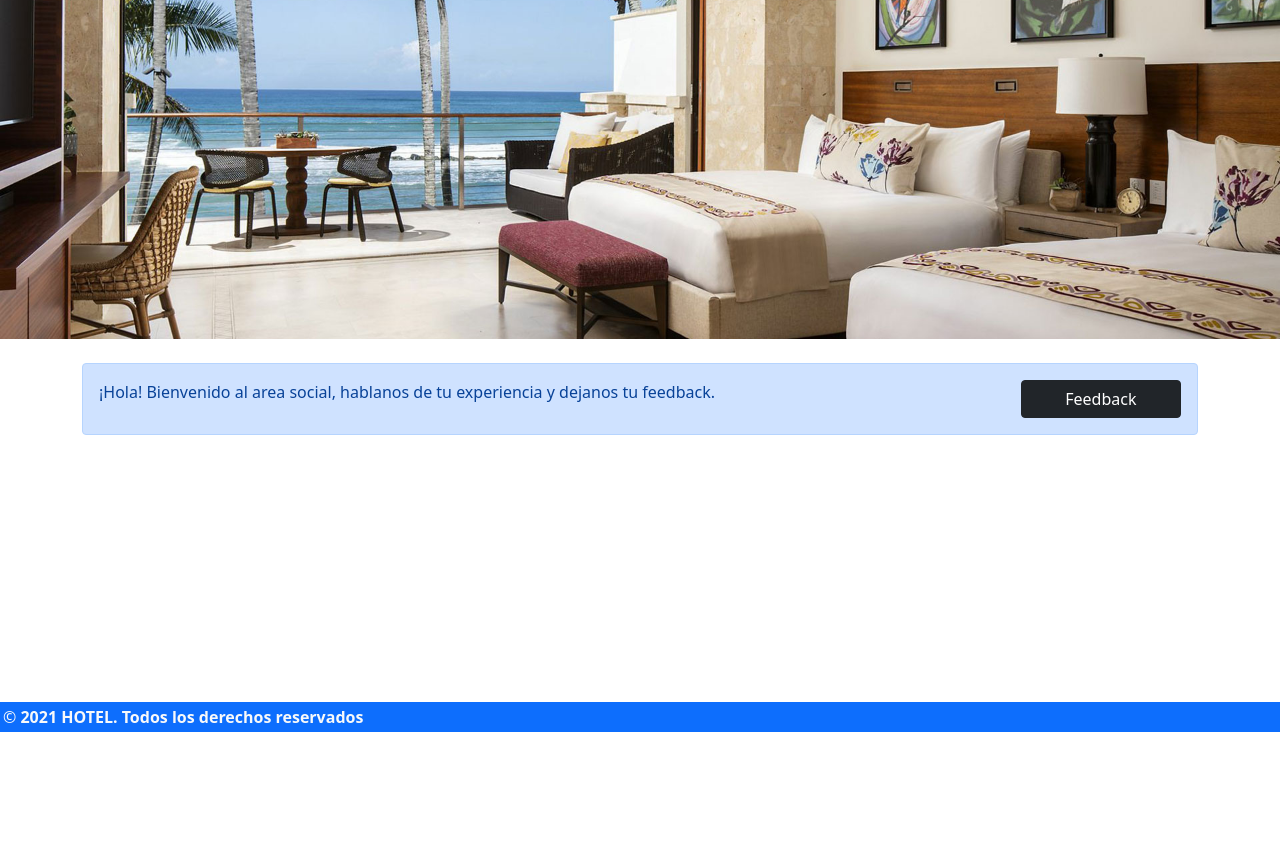
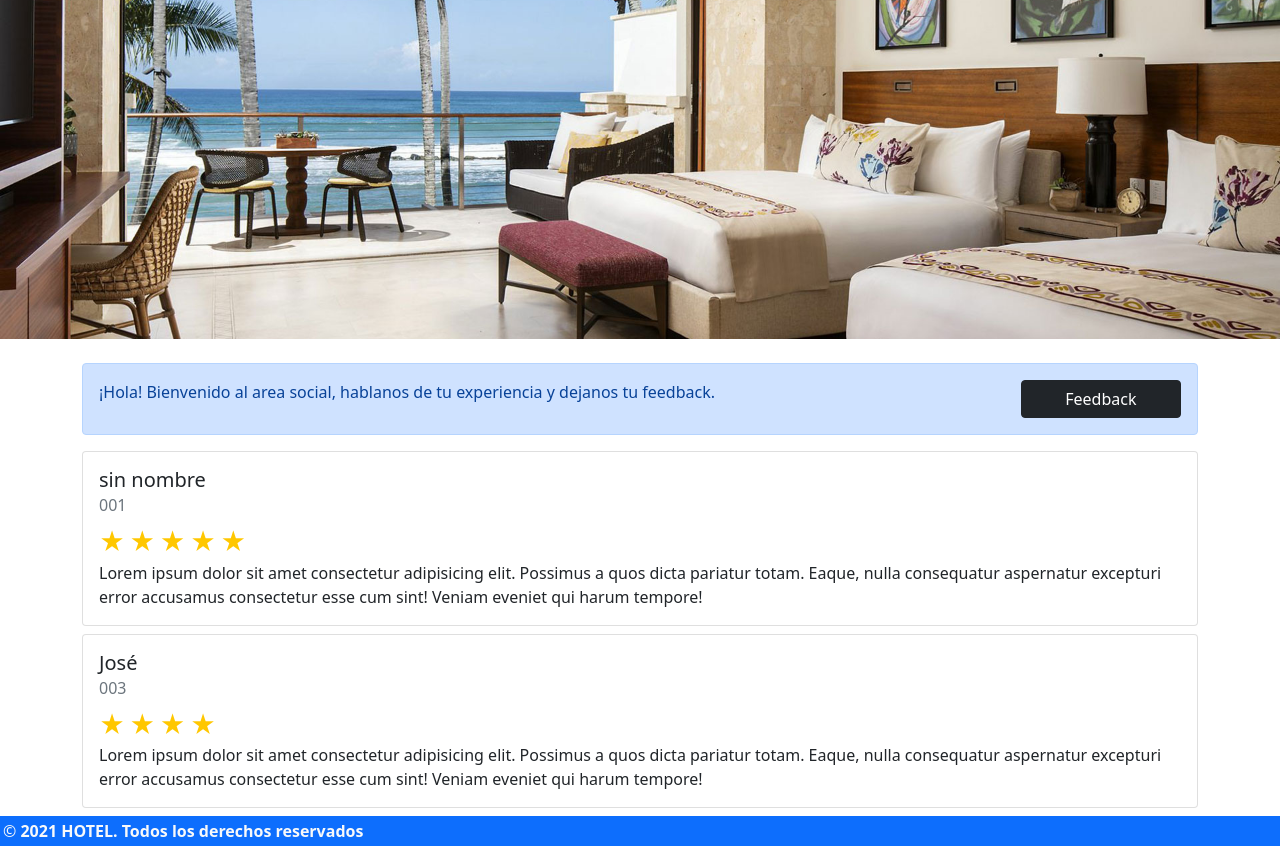
Before and after one commit to canielcm/hotelTeam3, a Flask app: page /feed in a window 1280 px wide. Shown: the part 66-912 px from the top of the page. Before the commit the page ends 798 px from the top, so only its background shows below. Run offline with Flask 2, Linux system fonts and the light colour scheme.

Commit message:
feedpage ended

```diff
--- a/static/css/feedback.css
+++ b/static/css/feedback.css
@@ -12,20 +12,28 @@
   padding: 0 10px;
 }
 .rate:not(:checked) > input {
-  position:absolute;
-  top:-9999px;
+  position: absolute;
+  top: -9999px;
 }
 .rate:not(:checked) > label {
-  float:right;
-  width:1em;
-  overflow:hidden;
-  white-space:nowrap;
-  cursor:pointer;
-  font-size:40px;
-  color:#ccc;
+  float: right;
+  width: 1em;
+  overflow: hidden;
+  white-space: nowrap;
+  cursor: pointer;
+  font-size: 40px;
+  color: #ccc;
+}
+.star::before {
+  content: "★";
+  color: #ffc700;
+  font-size: 25px;
+}
+.yellow {
+  color: #ffc700;
 }
 .rate:not(:checked) > label:before {
-  content: '★ ';
+  content: "★ ";
 }
 .rate > input:checked ~ label {
   color: #ffc700;
@@ -42,6 +50,6 @@
   color: #c59b08;
 }
 
-.offcanvas-xl{
+.offcanvas-xl {
   height: 50vh !important;
 }
--- a/templates/feedback.html
+++ b/templates/feedback.html
@@ -1,5 +1,18 @@
-{% extends 'models/loggedIn.model.html' %} {% block title %} Feedback {%
-endblock title%} {% block stylecdn %}
+{% macro feedback(number="001",rating=5, name="sin nombre", text="Lorem ipsum dolor sit amet consectetur adipisicing elit. Possimus a quos dicta pariatur totam. Eaque, nulla consequatur aspernatur excepturi error accusamus consectetur esse cum sint! Veniam eveniet qui harum tempore!") -%}
+<div>
+  <div class="card mb-2">
+    <div class="card-body">
+      <h5 class="card-title">{{name}}</h5>
+      <h6 class="card-subtitle mb-2 text-muted">{{number}}</h6>
+      {% for i in range(rating) %} <label class="star" title="text"></label> {% endfor %}
+      <p class="card-text">
+        {{text}}
+      </p>
+    </div>
+  </div>
+</div>
+{%- endmacro %} {% extends 'models/loggedIn.model.html' %} {% block title %}
+Feedback {% endblock title%} {% block stylecdn %}
 <link rel="stylesheet" href="../static/css/feedback.css" />
 {% endblock stylecdn %} {% block content %}
 <div class="banner"></div>
@@ -7,7 +20,8 @@ endblock title%} {% block stylecdn %}
   <div class="alert alert-primary mt-4">
     <div class="row">
       <div class="col-8">
-        ¡Hola! Bienvenido al area social, hablanos de tu experiencia y dejanos tu feedback.
+        ¡Hola! Bienvenido al area social, hablanos de tu experiencia y dejanos
+        tu feedback.
       </div>
       <div class="col-2 offset-2">
         <button
@@ -23,6 +37,8 @@ endblock title%} {% block stylecdn %}
     </div>
   </div>
 
+  {{feedback()}}
+  {{feedback("003", 4, "José")}}
 </div>
 <div
   class="offcanvas offcanvas-bottom offcanvas-xl"
```
Lines whose indentation alone changed are shown as unchanged.
